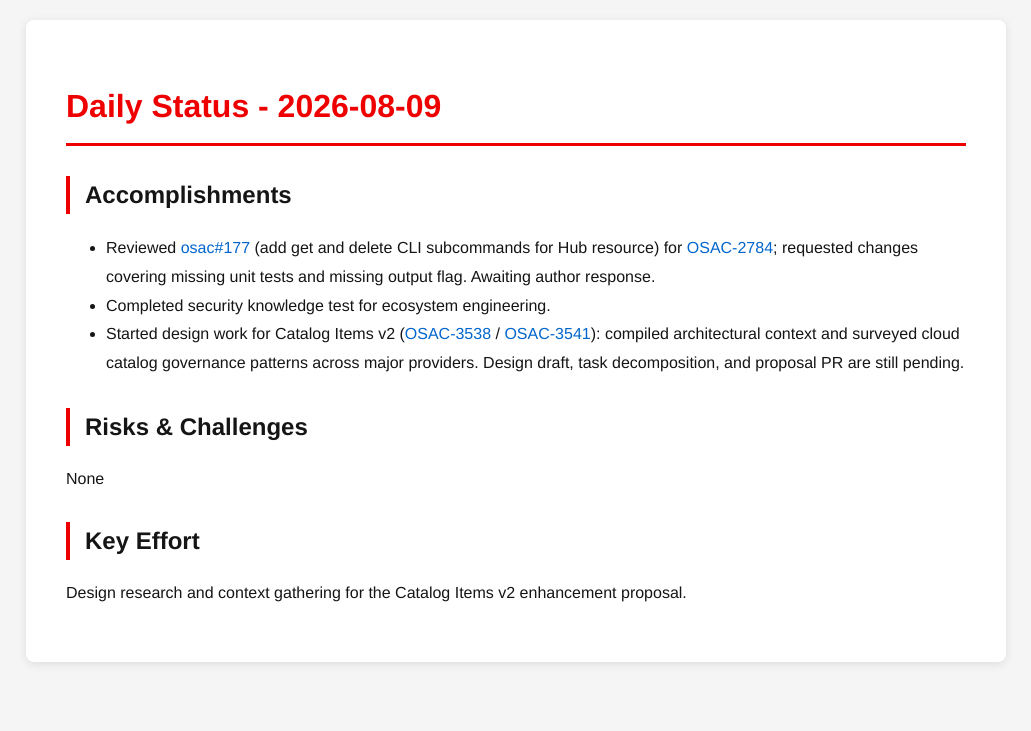
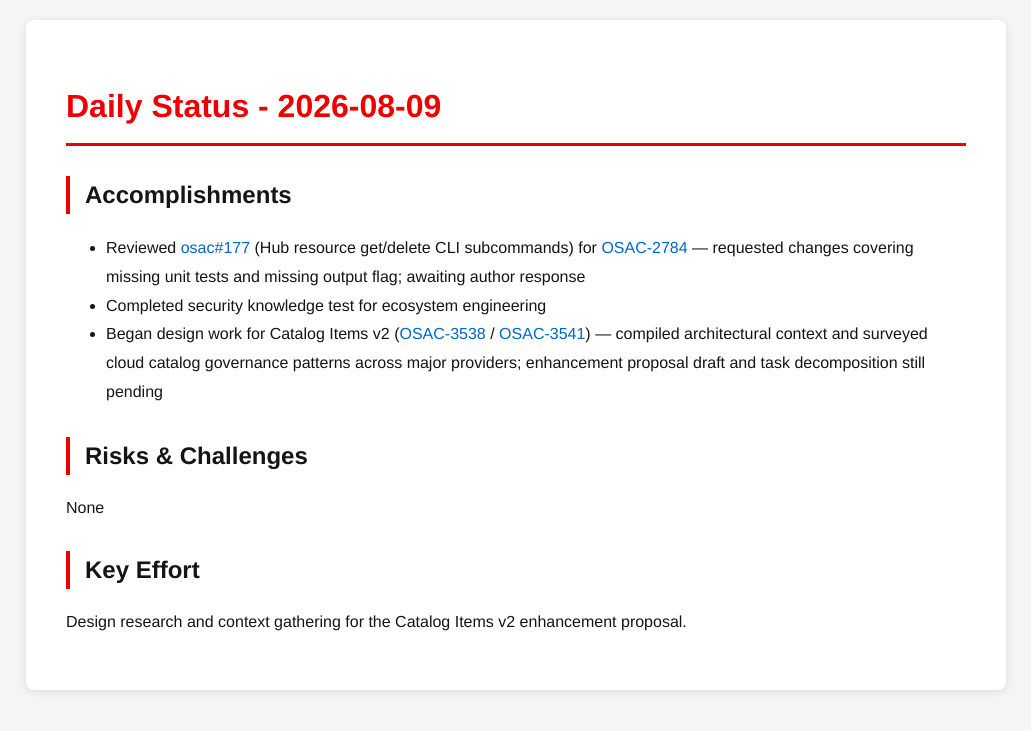
Before and after one commit to tzvatot/daily-status, a Jekyll site: the page built from 2026-08-09.md, in a window 1280 px wide. Shown: the top 731 px of the page, without its empty margins (124-1155 px from the left). Built offline with Jekyll 4.4.1, drawn with Linux system fonts in a browser that asks for light colours.

Commit message:
Daily status update - 2026-08-09

```diff
--- a/2026-08-09.md
+++ b/2026-08-09.md
@@ -7,9 +7,9 @@
 # Daily Status - 2026-08-09
 
 ## Accomplishments
-- Reviewed [osac#177](https://github.com/osac-project/osac/pull/177) (add get and delete CLI subcommands for Hub resource) for [OSAC-2784](https://redhat.atlassian.net/browse/OSAC-2784); requested changes covering missing unit tests and missing output flag. Awaiting author response.
-- Completed security knowledge test for ecosystem engineering.
-- Started design work for Catalog Items v2 ([OSAC-3538](https://redhat.atlassian.net/browse/OSAC-3538) / [OSAC-3541](https://redhat.atlassian.net/browse/OSAC-3541)): compiled architectural context and surveyed cloud catalog governance patterns across major providers. Design draft, task decomposition, and proposal PR are still pending.
+- Reviewed [osac#177](https://github.com/osac-project/osac/pull/177) (Hub resource get/delete CLI subcommands) for [OSAC-2784](https://redhat.atlassian.net/browse/OSAC-2784) — requested changes covering missing unit tests and missing output flag; awaiting author response
+- Completed security knowledge test for ecosystem engineering
+- Began design work for Catalog Items v2 ([OSAC-3538](https://redhat.atlassian.net/browse/OSAC-3538) / [OSAC-3541](https://redhat.atlassian.net/browse/OSAC-3541)) — compiled architectural context and surveyed cloud catalog governance patterns across major providers; enhancement proposal draft and task decomposition still pending
 
 ## Risks & Challenges
 None
```
